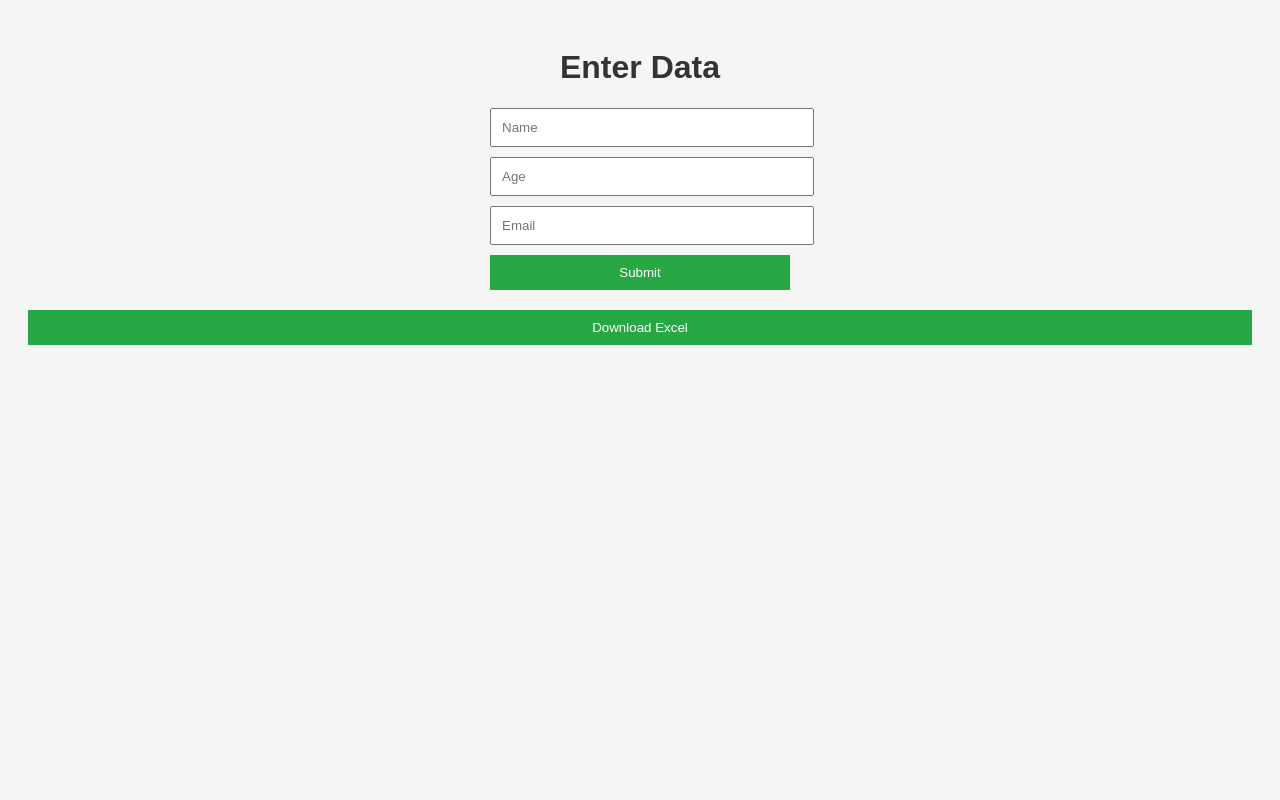
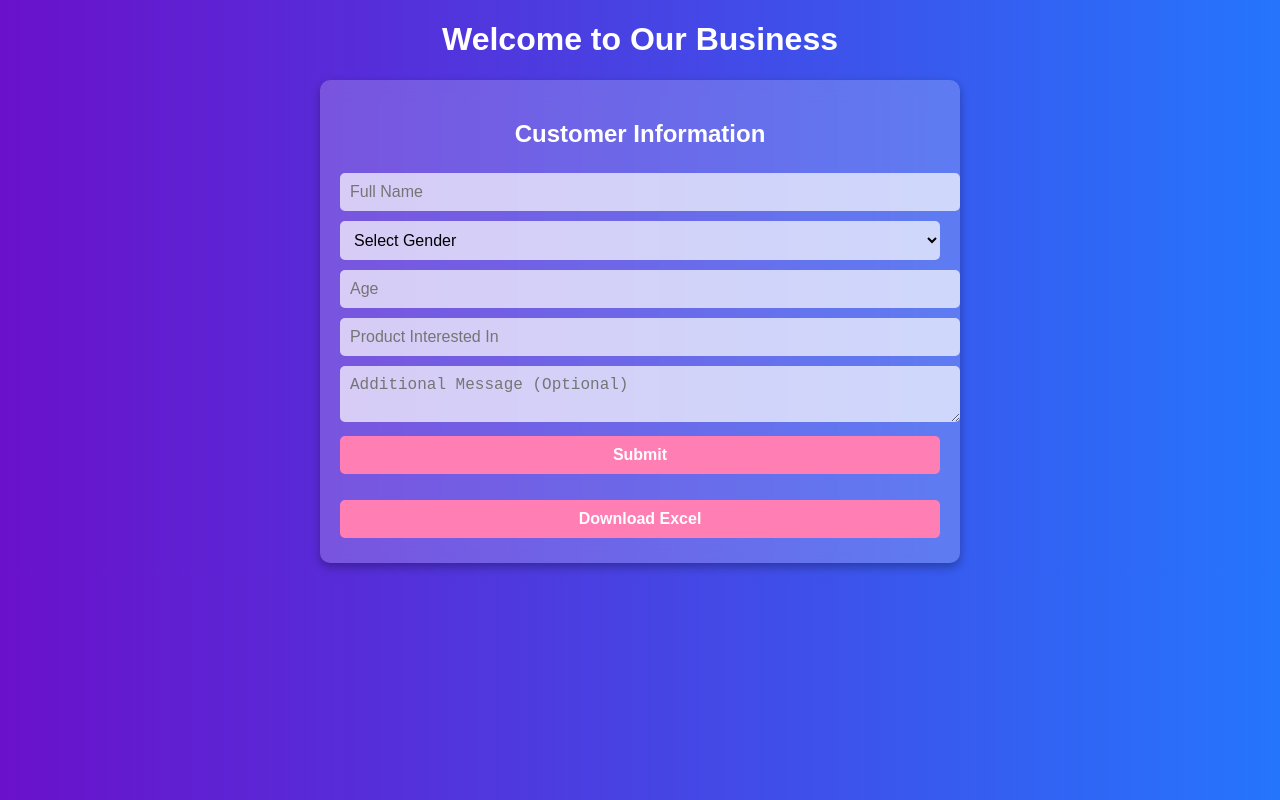
Before and after one commit to Mahul-Vijay/excel-server, a website: page public/index.html in a window 1280 px wide. Drawn offline with Linux system fonts and the light colour scheme.

Commit message:
Restored original frontend files

```diff
--- a/public/index.html
+++ b/public/index.html
@@ -1,22 +1,75 @@
 <!DOCTYPE html>
 <html lang="en">
 <head>
+    <script src="https://cdnjs.cloudflare.com/ajax/libs/xlsx/0.18.5/xlsx.full.min.js"></script>
     <meta charset="UTF-8">
     <meta name="viewport" content="width=device-width, initial-scale=1.0">
-    <title>Excel Data Form</title>
+    <title>Business Website</title>
     <link rel="stylesheet" href="style.css">
 </head>
 <body>
-    <h1>Enter Data</h1>
-    <form id="dataForm">
-        <input type="text" id="name" placeholder="Name" required>
-        <input type="number" id="age" placeholder="Age" required>
-        <input type="text" id="email" placeholder="Email" required>
-        <button type="submit">Submit</button>
-    </form>
-    <p id="responseMessage"></p>
-    <button id="downloadBtn">Download Excel</button>
+    <h1>Welcome to Our Business</h1>
+    <div class="container">
+        <h2>Customer Information</h2>
+        <form id="dataForm">
+            <input type="text" id="name" placeholder="Full Name" required>
+            <select id="sex" required>
+                <option value="">Select Gender</option>
+                <option value="Male">Male</option>
+                <option value="Female">Female</option>
+                <option value="Other">Other</option>
+            </select>
+            <input type="number" id="age" placeholder="Age" required>
+            <input type="text" id="product" placeholder="Product Interested In" required>
+            <textarea id="message" placeholder="Additional Message (Optional)"></textarea>
+            <button type="submit">Submit</button>
+        </form>
+        <p id="response"></p>
+        <button id="downloadBtn">Download Excel</button>
+    </div>
 
-    <script src="script.js"></script>
+    <script>
+        document.getElementById('dataForm').addEventListener('submit', function(event) {
+            event.preventDefault();
+
+            try {
+                // Validate age
+                const ageInput = document.getElementById('age');
+                const age = parseInt(ageInput.value);
+                if (isNaN(age) || age < 1 || age > 120) throw new Error('Age must be between 1-120');
+
+                // Create data object
+                const newEntry = {
+                    Name: document.getElementById('name').value.trim(),
+                    Gender: document.getElementById('sex').value,
+                    Age: age,
+                    Product: document.getElementById('product').value.trim(),
+                    Message: document.getElementById('message').value.trim(),
+                    Date: new Date().toISOString()
+                };
+
+                fetch("https://excel-server-5mcb.onrender.com/submit", {
+                    method: "POST",
+                    headers: { "Content-Type": "application/json" },
+                    body: JSON.stringify(newEntry)
+                })
+                .then(response => response.json())
+                .then(data => {
+                    document.getElementById('response').innerHTML = `<strong>Success!</strong> ${data.message}`;
+                    document.getElementById('dataForm').reset();
+                })
+                .catch(error => {
+                    document.getElementById('response').innerHTML = `<strong>Error:</strong> ${error.message}`;
+                });
+
+            } catch (error) {
+                document.getElementById('response').innerHTML = `<strong>Error:</strong> ${error.message}`;
+            }
+        });
+
+        document.getElementById('downloadBtn').addEventListener('click', function() {
+            window.location.href = "https://excel-server-5mcb.onrender.com/download";
+        });
+    </script>
 </body>
 </html>
--- a/public/style.css
+++ b/public/style.css
@@ -1,33 +1,54 @@
 body {
     font-family: Arial, sans-serif;
     text-align: center;
-    background-color: #f5f5f5;
-    padding: 20px;
+    background: linear-gradient(to right, #6a11cb, #2575fc);
+    color: white;
+    animation: fadeIn 1s ease-in;
 }
 
-h1 {
-    color: #333;
+@keyframes fadeIn {
+    from { opacity: 0; }
+    to { opacity: 1; }
 }
 
-form {
-    margin: 20px auto;
-    max-width: 300px;
+.container {
+    max-width: 600px;
+    margin: auto;
+    padding: 20px;
+    background: rgba(255, 255, 255, 0.2);
+    border-radius: 10px;
+    box-shadow: 0 4px 10px rgba(0, 0, 0, 0.3);
+    backdrop-filter: blur(10px);
+    animation: slideIn 1s ease-in-out;
 }
 
-input, button {
-    display: block;
+@keyframes slideIn {
+    from { transform: translateY(-20px); opacity: 0; }
+    to { transform: translateY(0); opacity: 1; }
+}
+
+input, select, textarea, button {
     width: 100%;
-    margin: 10px 0;
     padding: 10px;
+    margin: 5px 0;
+    border-radius: 5px;
+    border: none;
+    outline: none;
+    font-size: 16px;
+}
+
+input, select, textarea {
+    background: rgba(255, 255, 255, 0.7);
 }
 
 button {
-    background-color: #28a745;
+    background: #ff7eb3;
     color: white;
-    border: none;
+    font-weight: bold;
     cursor: pointer;
+    transition: background 0.3s ease;
 }
 
 button:hover {
-    background-color: #218838;
+    background: #ff4a91;
 }
```
